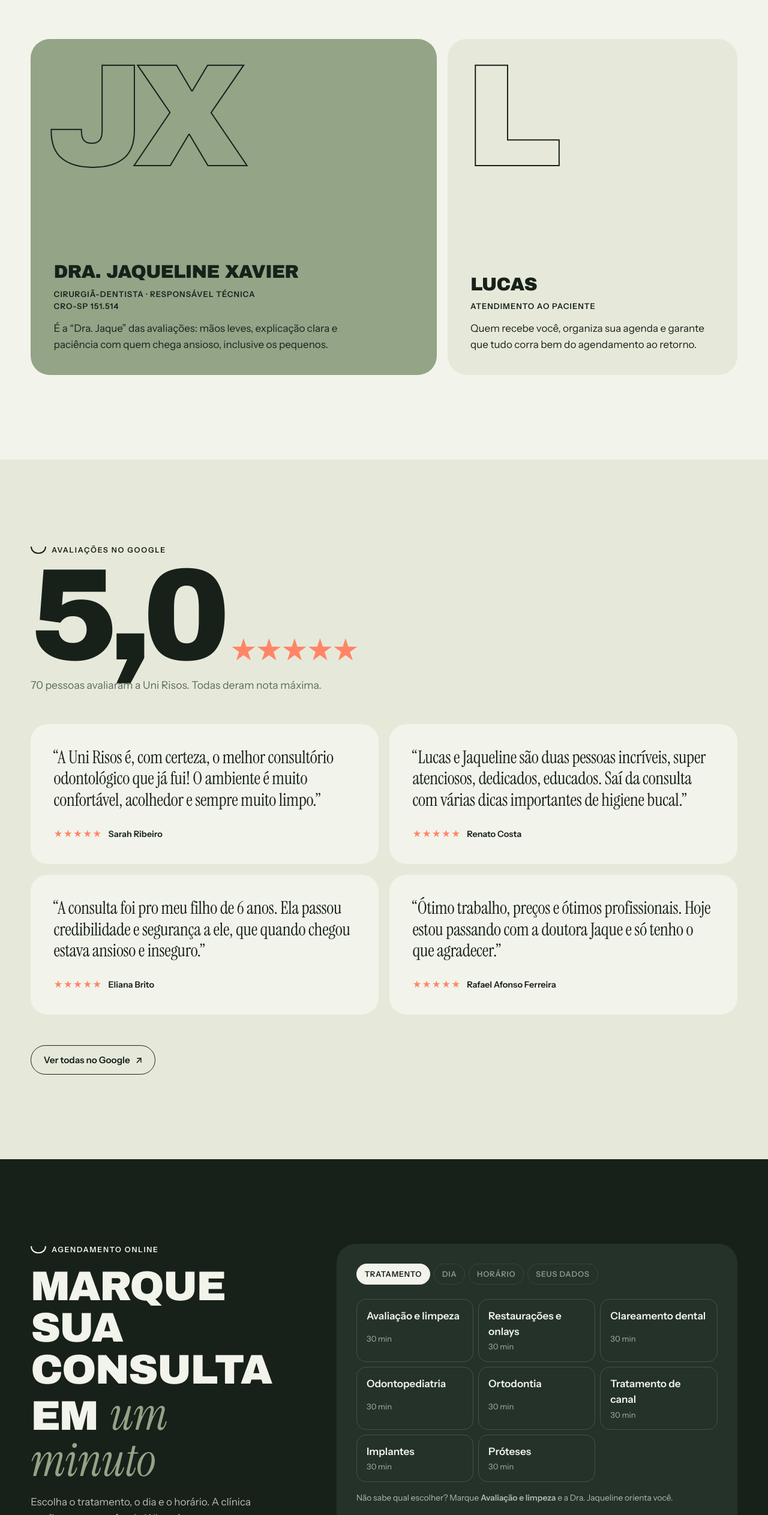
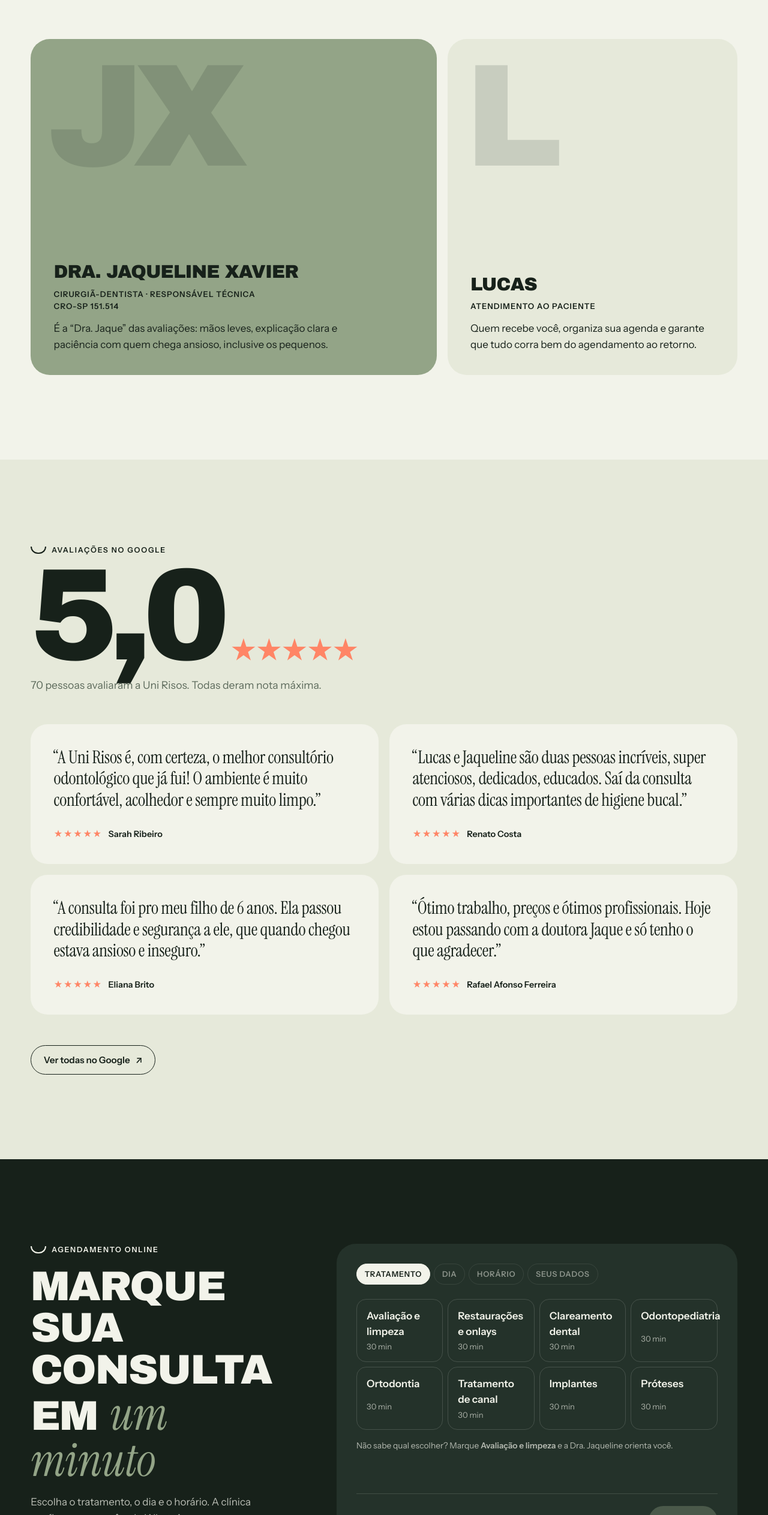
Before and after one commit to JonasEstevess/UniRisos, a plain HTML site: page index.html in a window 1280 px wide. Shown: the part 4635-7160 px from the top of the page at 60% size. Drawn offline with Linux system fonts and the light colour scheme; animation ran at ten frames a second; a web font is replaced by a local one.

Commit message:
style: ajusta selo do hero, monogramas da equipe e grade de opções no mobile
Co-Authored-By: Claude Fable 5.2 <noreply@anthropic.com>

```diff
--- a/styles.css
+++ b/styles.css
@@ -140,7 +140,7 @@ html:not(.js) .loader { display: none; }
 .hero-bottom { display: flex; justify-content: space-between; align-items: flex-end; gap: 24px 48px; flex-wrap: wrap; }
 .hero-lede { max-width: 44ch; font-size: clamp(1rem, 1.35vw, 1.2rem); font-weight: 500; }
 .hero-cta { display: flex; gap: 10px; flex-wrap: wrap; }
-.seal { position: absolute !important; right: var(--gutter); top: 30%; width: clamp(96px, 12vw, 168px); aspect-ratio: 1; color: var(--ink); }
+.seal { position: absolute !important; right: var(--gutter); top: 19%; width: clamp(96px, 12vw, 168px); aspect-ratio: 1; color: var(--ink); }
 .seal > svg:first-child { animation: spin 22s linear infinite; }
 .seal text { font: 600 15.5px var(--body); letter-spacing: .16em; fill: currentColor; }
 .seal-mark { position: absolute; inset: 32%; }
@@ -197,7 +197,7 @@ section { padding: clamp(72px, 11vw, 160px) var(--gutter); }
 .person { border-radius: 32px; padding: clamp(22px, 3vw, 40px); display: flex; flex-direction: column; justify-content: space-between; gap: 40px; min-height: clamp(380px, 46vw, 560px); overflow: hidden; }
 .person-a { background: var(--sage); }
 .person-b { background: var(--paper); }
-.person-mono { font: 800 clamp(7rem, 19vw, 17rem)/.75 var(--display); letter-spacing: -.08em; color: transparent; -webkit-text-stroke: 2px var(--ink); margin-left: -.04em; transition: color .5s; }
+.person-mono { font: 800 clamp(7rem, 19vw, 17rem)/.75 var(--display); letter-spacing: -.08em; color: rgba(23, 33, 26, .14); margin-left: -.04em; transition: color .5s; }
 .person:hover .person-mono { color: var(--ink); }
 .person h3 { font: 800 clamp(1.3rem, 2.4vw, 2rem)/1.05 var(--display); text-transform: uppercase; letter-spacing: -.03em; }
 .person-role { font-size: .82rem; font-weight: 600; letter-spacing: .08em; text-transform: uppercase; margin-block: 10px 14px; }
@@ -228,7 +228,7 @@ section { padding: clamp(72px, 11vw, 160px) var(--gutter); }
 .steps li.is-active { background: var(--bone); color: var(--ink); border-color: var(--bone); opacity: 1; }
 .steps li.is-done { border-color: var(--sage); color: var(--sage); opacity: 1; }
 .booking-body { min-height: 300px; }
-.opt-grid { display: grid; grid-template-columns: repeat(auto-fill, minmax(190px, 1fr)); gap: 8px; }
+.opt-grid { display: grid; grid-template-columns: repeat(auto-fill, minmax(140px, 1fr)); gap: 8px; }
 .opt { text-align: left; padding: 14px 16px; border-radius: 16px; border: 1.5px solid rgba(242, 243, 234, .16); display: grid; gap: 2px; transition: background .2s, border-color .2s, color .2s; }
 .opt small { opacity: .65; font-size: .82rem; }
 .opt:hover:not(:disabled) { border-color: var(--sage); }
```
